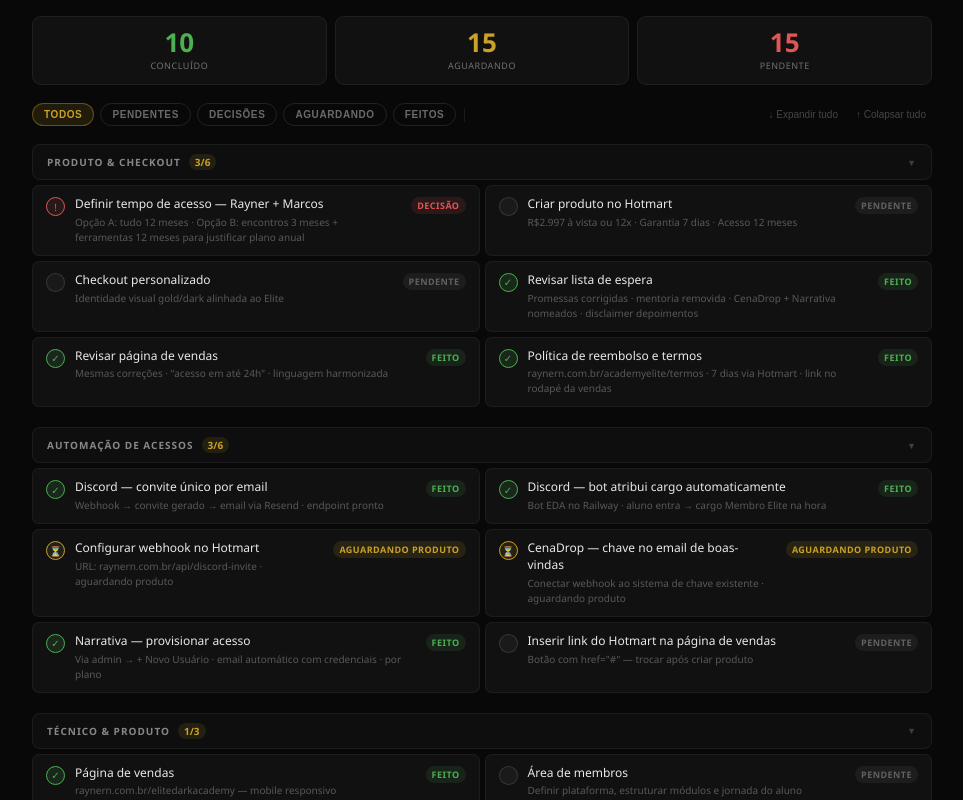
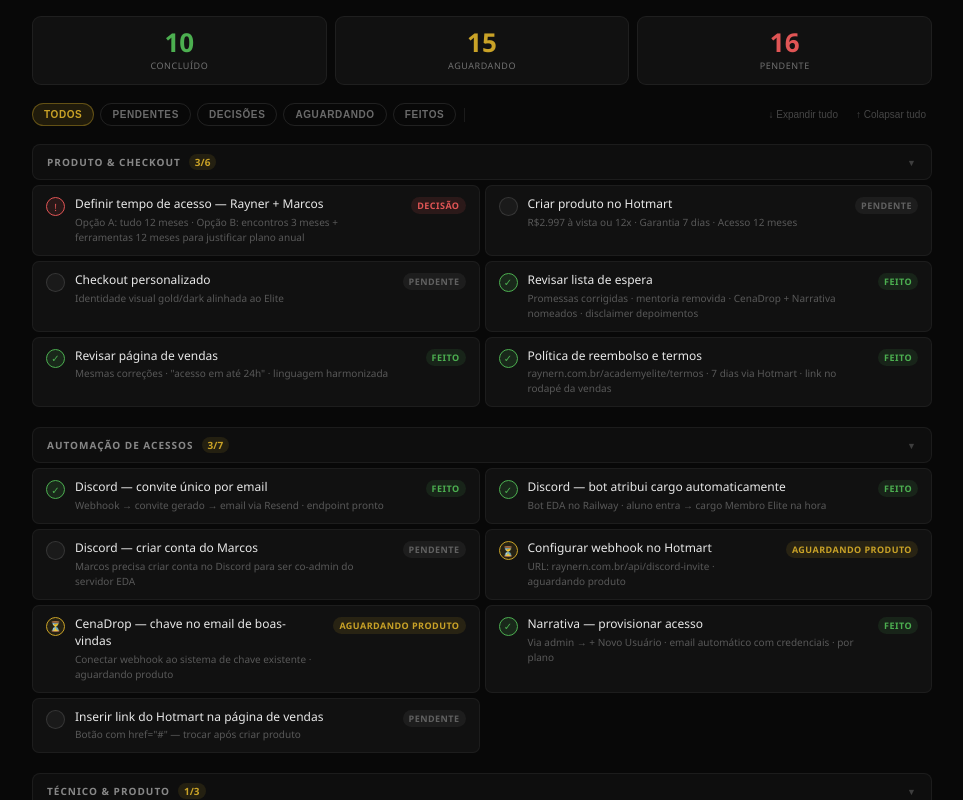
Before and after one commit to rnsmidia/rayner-admin, a website: page elite-status.html in a window 1280 px wide. Shown: the part 388-1188 px from the top of the page, without its empty margins (158-1121 px from the left). Drawn offline with Linux system fonts and the light colour scheme.

Commit message:
status: add Discord — criar conta do Marcos

```diff
--- a/elite-status.html
+++ b/elite-status.html
@@ -594,6 +594,14 @@
         <span class="tag tag-ok">Feito</span>
       </div>
       <div class="item">
+        <div class="status-icon icon-open"></div>
+        <div class="item-body">
+          <div class="item-titulo">Discord — criar conta do Marcos</div>
+          <div class="item-detalhe">Marcos precisa criar conta no Discord para ser co-admin do servidor EDA</div>
+        </div>
+        <span class="tag tag-open">Pendente</span>
+      </div>
+      <div class="item">
         <div class="status-icon icon-wait">⏳</div>
         <div class="item-body">
           <div class="item-titulo">Configurar webhook no Hotmart</div>
```
